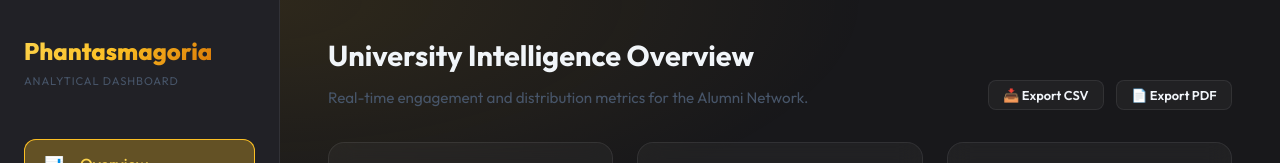
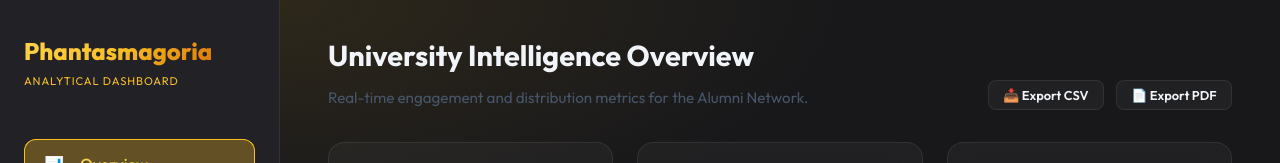
Before and after one commit to itzaqeel/phantasmagoria, a website: page phantasmagoria - Analytical Dashboard/public/index.html in a window 1280 px wide. Shown: the top 163 px of the page. Drawn offline with nearby package versions, Linux system fonts and the light colour scheme; no server answers; sample sign-in values are in the browser's storage.

Commit message:
Style: Match Analytical Dashboard subtitle color to accent gold

```diff
--- a/phantasmagoria - Analytical Dashboard/public/index.html
+++ b/phantasmagoria - Analytical Dashboard/public/index.html
@@ -22,7 +22,7 @@
         <div class="brand">
             <div>
                 <h1>Phantasmagoria</h1>
-                <div style="font-size:0.7rem;color:var(--text-muted);letter-spacing:0.08em;text-transform:uppercase;margin-top:0.15rem;">Analytical Dashboard</div>
+                <div style="font-size:0.7rem;color:var(--accent);letter-spacing:0.08em;text-transform:uppercase;margin-top:0.15rem;">Analytical Dashboard</div>
             </div>
         </div>
 
```
